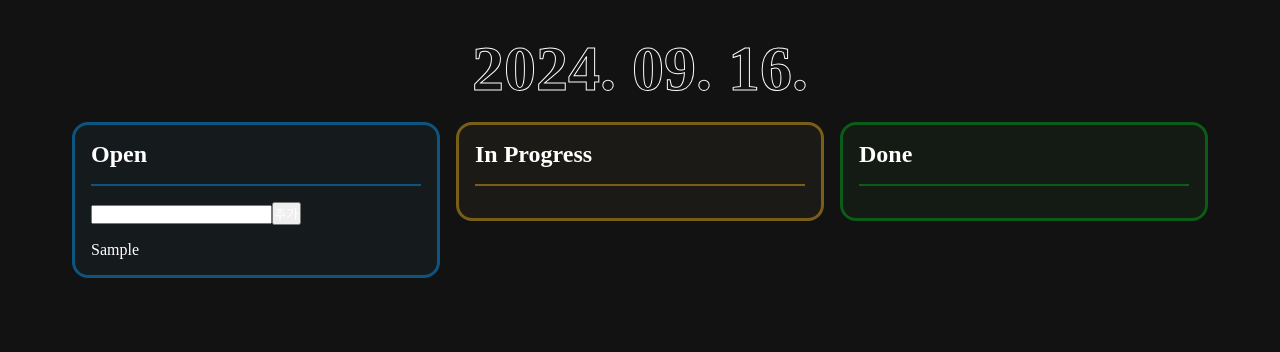
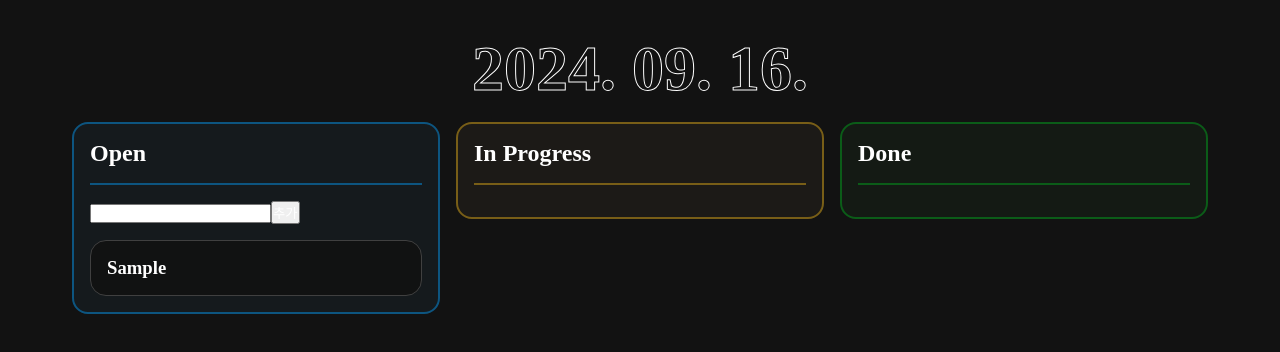
Before and after one commit to psst54/react-todo-20th, a React (Create React App) app: page / in a window 1280 px wide. Both pictures are taken after typing "Sample" into the empty fields and a click on the button "추가". Shown: the top 352 px of the page. Built offline with nearby package versions, Linux system fonts and the light colour scheme.

Commit message:
feat: split Subject component

```diff
--- /dev/null
+++ b/src/components/Subject/index.js
@@ -0,0 +1,11 @@
+import { Container, Header, Title } from './styles';
+
+export default function Subject({ subject }) {
+  return (
+    <Container>
+      <Header>
+        <Title>{subject.title}</Title>
+      </Header>
+    </Container>
+  );
+}
--- /dev/null
+++ b/src/components/Subject/styles.js
@@ -0,0 +1,15 @@
+import styled from 'styled-components';
+import { COLORS } from 'styles/constants';
+
+export const Container = styled.li`
+  padding: 1rem;
+
+  background: ${COLORS.BACKGROUND.CARD};
+
+  border: 1px solid ${COLORS.BORDER.CARD};
+  border-radius: 1rem;
+`;
+
+export const Header = styled.header``;
+
+export const Title = styled.h3``;
--- a/src/components/SubjectList/index.js
+++ b/src/components/SubjectList/index.js
@@ -1,13 +1,14 @@
 import { useRef } from 'react';
 
 import { OPEN } from 'components/kanbanBoard/constants';
+import Subject from 'components/Subject';
+import useSubject from 'hooks/useSubject';
 import {
   Container,
   Input,
   NewSubjectForm,
   NewSubjectFormWrapper,
 } from './styles';
-import useSubject from 'hooks/useSubject';
 
 export default function SubjectList({ state }) {
   const { subjectList, addSubject } = useSubject();
@@ -16,7 +17,7 @@ export default function SubjectList({ state }) {
     <Container>
       {state === OPEN && <SubjectInput addSubject={addSubject} />}
       {subjectList.map((subject) => (
-        <div>{subject.title}</div>
+        <Subject subject={subject} />
       ))}
     </Container>
   );
--- a/src/components/kanbanBoard/styles.js
+++ b/src/components/kanbanBoard/styles.js
@@ -22,7 +22,7 @@ export const ColumnContainer = styled.section`
   height: fit-content;
   padding: 1rem;
   background: ${(props) => COLOR[props.state].background};
-  border: 3px solid ${(props) => COLOR[props.state].border};
+  border: 2px solid ${(props) => COLOR[props.state].border};
   border-radius: 1rem;
 `;
 
--- a/src/styles/constants.js
+++ b/src/styles/constants.js
@@ -5,5 +5,11 @@ export const COLORS = {
 
   BACKGROUND: {
     STANDARD: '#121212',
+    CARD: '#121212ee',
+  },
+
+  BORDER: {
+    STANDARD: '#ffffff',
+    CARD: '#404040',
   },
 };
```
